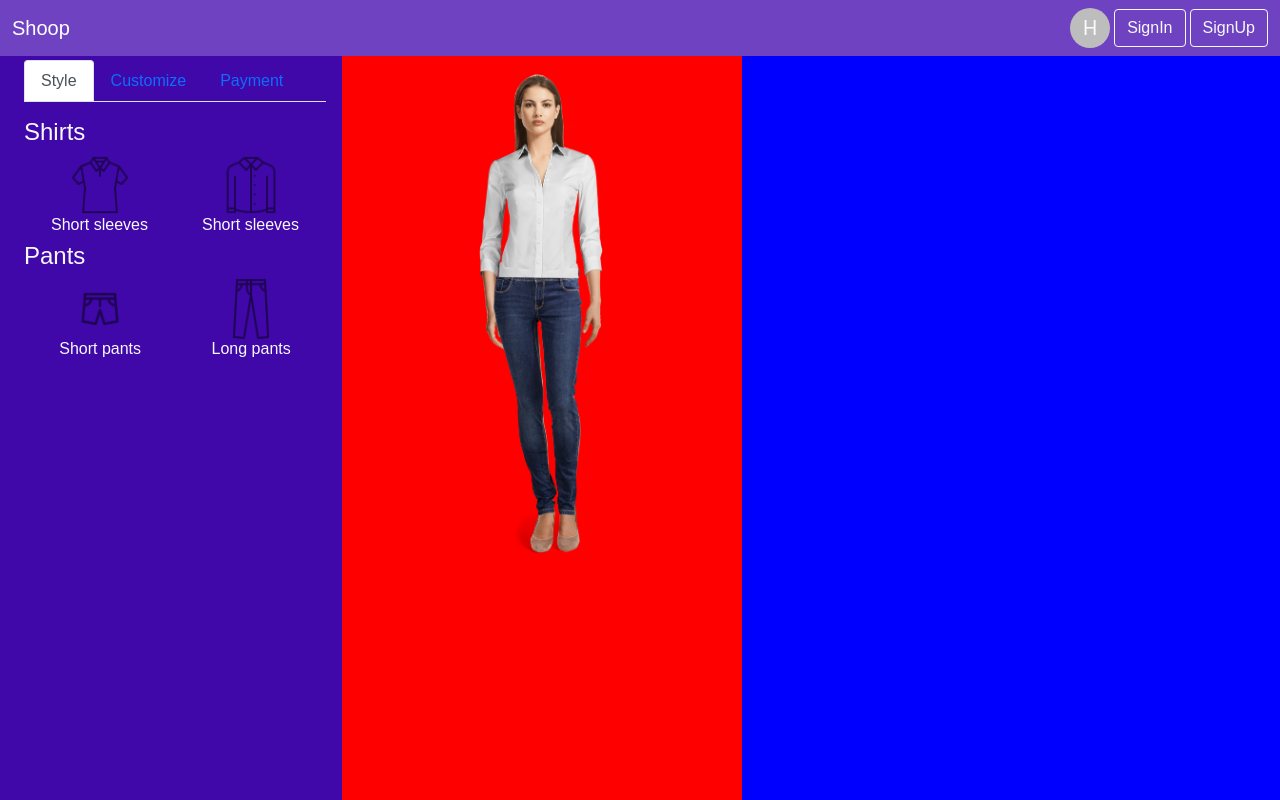
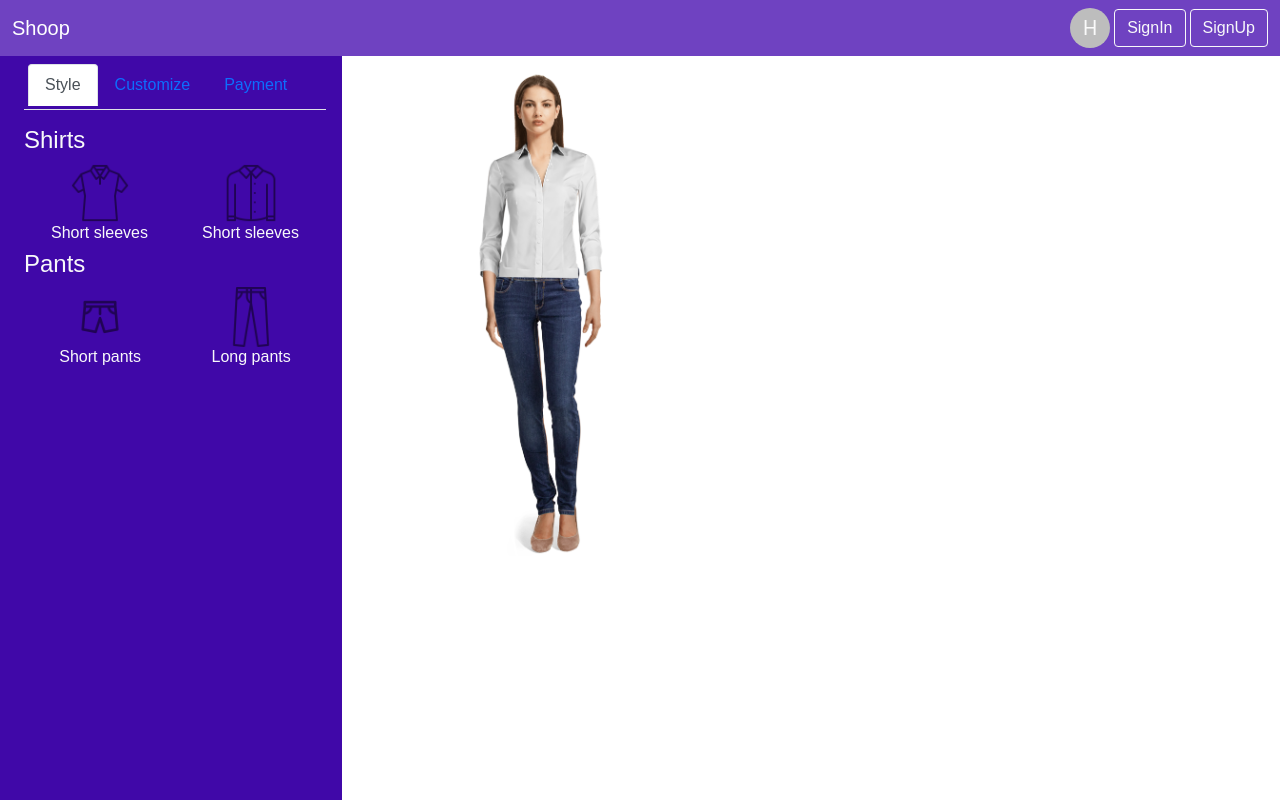
Before and after one commit to DummyChanger/DummyChanger-frondend, a React (Create React App) app: page /dummy-panel in a window 1280 px wide. Built offline with nearby package versions, Linux system fonts and the light colour scheme.

Commit message:
bug fixed

```diff
--- a/src/Dummy/Dummy.jsx
+++ b/src/Dummy/Dummy.jsx
@@ -1,3 +1,4 @@
+// @ts-nocheck
 import { Component } from "react";
 import Model from "../Img/garment_1/model_front.png";
 import Pants from "../Img/garment_1/pants_front.png";
@@ -9,7 +10,7 @@ export default class Dummy extends Component {
       <div
         style={{
           position: "relative",
-          backgroundColor: "blue",
+          backgroundColor: "white",
         }}
         className="dummy"
       >
--- a/src/Dummy/DummyPanel.jsx
+++ b/src/Dummy/DummyPanel.jsx
@@ -1,4 +1,5 @@
-import { Tab, Tabs, Button } from "react-bootstrap";
+// @ts-nocheck
+import { Tab, Tabs } from "react-bootstrap";
 import { Component } from "react";
 import Material from "./Material";
 import Styles from "./Style";
@@ -15,12 +16,6 @@ export default class DummyPanel extends Component {
   }
 
   render() {
-    const setSleve = (value) => {
-      this.setState({ shortSleve: value });
-    };
-    const setColorBg = (color) => {
-      this.setState({ color: color });
-    };
     const setKey = (value) => {
       this.setState({ key: value });
     };
@@ -32,7 +27,7 @@ export default class DummyPanel extends Component {
               id="controlled-tab-example"
               activeKey={this.state.key}
               onSelect={(k) => setKey(k)}
-              className="mb-3"
+              className="mb-3 p-1"
             >
               <Tab eventKey="Style" title="Style" className="h-100">
                 <Styles />
--- a/src/pages/DummyPage/DummyPage.css
+++ b/src/pages/DummyPage/DummyPage.css
@@ -12,7 +12,7 @@
 .dummy-container {
   width: 400px;
   height: 100%;
-  background-color: red;
+  /* background-color: red; */
   display: flex;
   justify-content: space-around;
   position: absolute;
```
